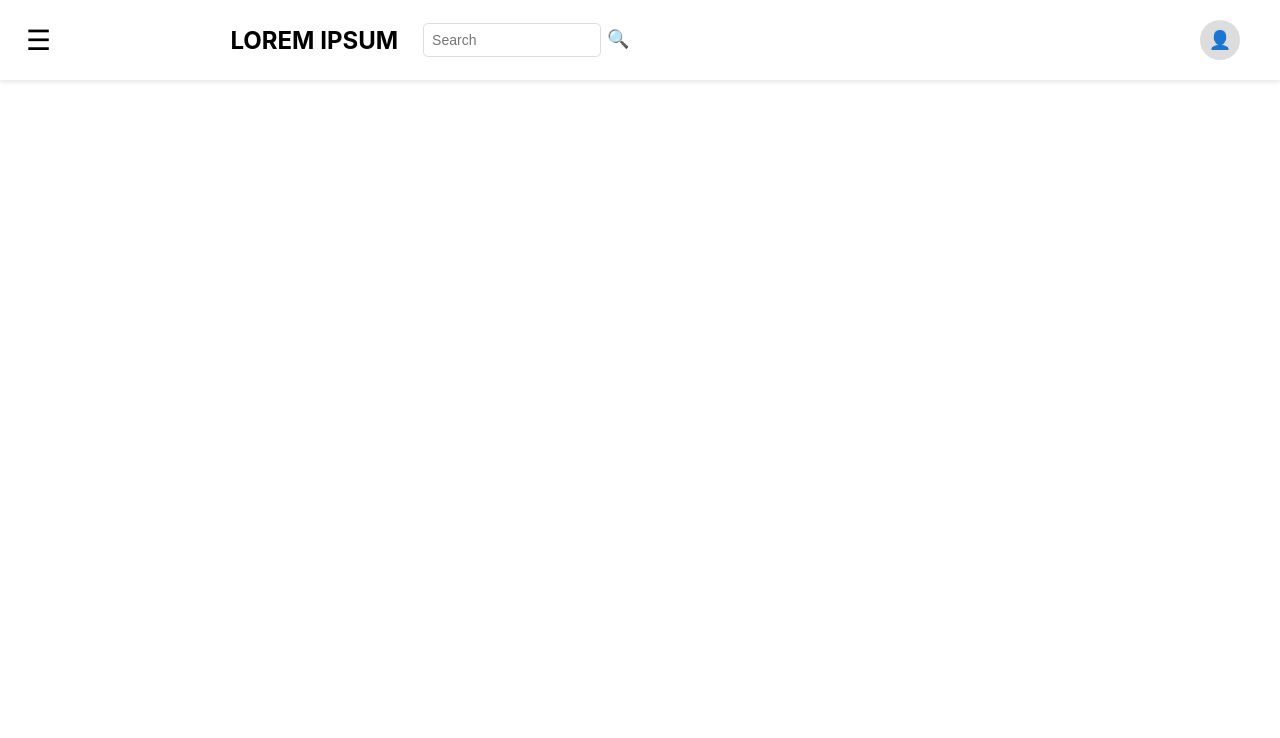
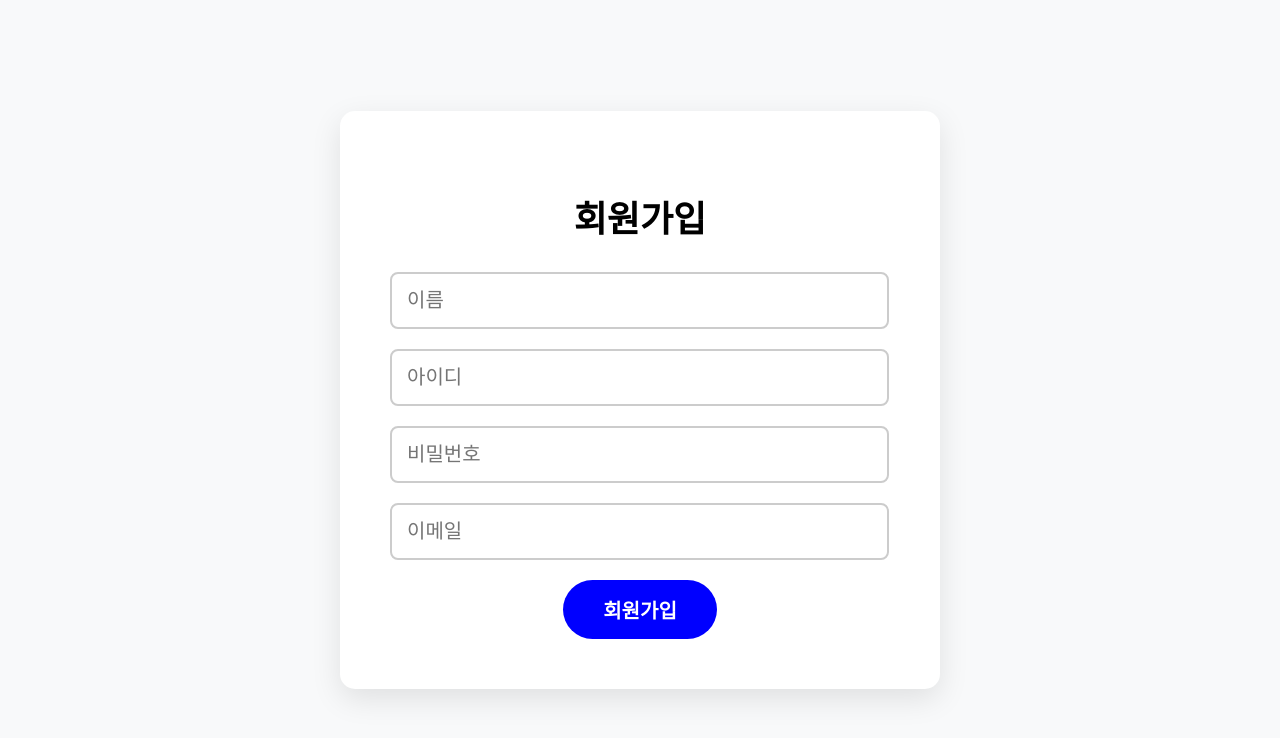
Before and after one commit to hsu-capstone-prism/DamSeol, a React (Create React App) app in the folder frontend/: page /signup in a window 1280 px wide. Shown: the top 738 px of the page. Built offline with nearby package versions, Linux system fonts and the light colour scheme.

Commit message:
SignupPage 추가

```diff
--- a/frontend/src/App.js
+++ b/frontend/src/App.js
@@ -7,14 +7,16 @@ import MainPage from "./pages/MainPage/MainPage";
 import WordPage from "./pages/MainPage/ClassPage/WordPage";
 import SentencePage from "./pages/MainPage/ClassPage/SentencePage";
 import GrammerPage from "./pages/MainPage/ClassPage/GrammerPage";
+import SignupPage from "./pages/StartPage/SignupPage";
 
 function AppContent() {
   const location = useLocation();
-  const hideHeaderPaths = ["/", "/login"];
+  const hideHeaderPaths = ["/", "/login", "/signup"];
 
   const routes = [
     { path: "/", element: <LandingPage /> },
     { path: "/login", element: <LoginPage /> },
+    { path: "/signup", element: <SignupPage /> },
     { path: "/main", element: <MainPage /> },
     { path: "/word", element: <WordPage /> },
     { path: "/sentence", element: <SentencePage /> },
--- a/frontend/src/pages/StartPage/LoginPage.jsx
+++ b/frontend/src/pages/StartPage/LoginPage.jsx
@@ -41,7 +41,9 @@ const LoginPage = () => {
           <button className="login-button" onClick={handleLogin}>
             로그인
           </button>
-          <button className="signup-button">회원가입</button>
+          <button className="signup-button" onClick={() => navigate("/signup")}>
+            회원가입
+          </button>
         </div>
         <p className="social-text">소셜 계정으로 로그인</p>
         <div className="social-icons">
--- /dev/null
+++ b/frontend/src/pages/StartPage/SignupPage.jsx
@@ -0,0 +1,79 @@
+import React, { useState } from "react";
+import { useNavigate } from "react-router-dom";
+import "../../styles/SignupPage.css";
+
+const SignupPage = () => {
+  const navigate = useNavigate();
+
+  const [formData, setFormData] = useState({
+    username: "",
+    member_id: "",
+    password: "",
+    email: "",
+  });
+
+  const handleChange = (e) => {
+    const { name, value } = e.target;
+    setFormData({ ...formData, [name]: value });
+  };
+
+  const handleSignup = () => {
+    const { username, member_id, password, email } = formData;
+    if (username && member_id && password && email) {
+      // 여기에 서버 요청 로직을 추가 가능
+      alert("회원가입이 완료되었습니다!");
+      navigate("/login"); // 회원가입 후 로그인 페이지로 이동
+    } else {
+      alert("모든 필드를 입력해주세요.");
+    }
+  };
+
+  return (
+    <div className="signup-container">
+      <div className="signup-box">
+        <h2 className="signup-title">회원가입</h2>
+        <div className="input-group">
+          <input
+            type="text"
+            name="username"
+            placeholder="이름"
+            value={formData.username}
+            onChange={handleChange}
+          />
+        </div>
+        <div className="input-group">
+          <input
+            type="text"
+            name="member_id"
+            placeholder="아이디"
+            value={formData.member_id}
+            onChange={handleChange}
+          />
+        </div>
+        <div className="input-group">
+          <input
+            type="password"
+            name="password"
+            placeholder="비밀번호"
+            value={formData.password}
+            onChange={handleChange}
+          />
+        </div>
+        <div className="input-group">
+          <input
+            type="email"
+            name="email"
+            placeholder="이메일"
+            value={formData.email}
+            onChange={handleChange}
+          />
+        </div>
+        <button className="signup-button" onClick={handleSignup}>
+          회원가입
+        </button>
+      </div>
+    </div>
+  );
+};
+
+export default SignupPage;
--- /dev/null
+++ b/frontend/src/styles/SignupPage.css
@@ -0,0 +1,72 @@
+/* 회원가입 페이지 전체 */
+.signup-container {
+  display: flex;
+  flex-direction: column;
+  align-items: center;
+  justify-content: center;
+  min-height: 100vh;
+  background-color: #f8f9fa;
+  font-family: "Poppins", sans-serif;
+}
+
+/* 회원가입 박스 */
+.signup-box {
+  background: white;
+  padding: 50px;
+  border-radius: 15px;
+  box-shadow: 0 10px 30px rgba(0, 0, 0, 0.1);
+  max-width: 500px;
+  width: 80%;
+  text-align: center;
+}
+
+/* 제목 */
+.signup-title {
+  font-size: 36px;
+  font-weight: bold;
+  margin-bottom: 30px;
+}
+
+/* 입력 필드 */
+.input-group {
+  width: 93%;
+  margin-bottom: 20px;
+}
+
+input {
+  width: 100%;
+  padding: 15px;
+  font-size: 20px;
+  border: 2px solid #ccc;
+  border-radius: 8px;
+}
+
+/* 버튼 */
+.signup-button {
+  padding: 15px 40px;
+  font-size: 20px;
+  font-weight: bold;
+  border-radius: 30px;
+  border: none;
+  cursor: pointer;
+  background-color: blue;
+  color: white;
+}
+
+/* 반응형 */
+@media (max-width: 768px) {
+  .signup-box {
+    width: 95%;
+    padding: 40px;
+  }
+
+  input {
+    font-size: 18px;
+    padding: 12px;
+  }
+
+  .signup-button {
+    font-size: 18px;
+    padding: 12px 30px;
+  }
+}
```
